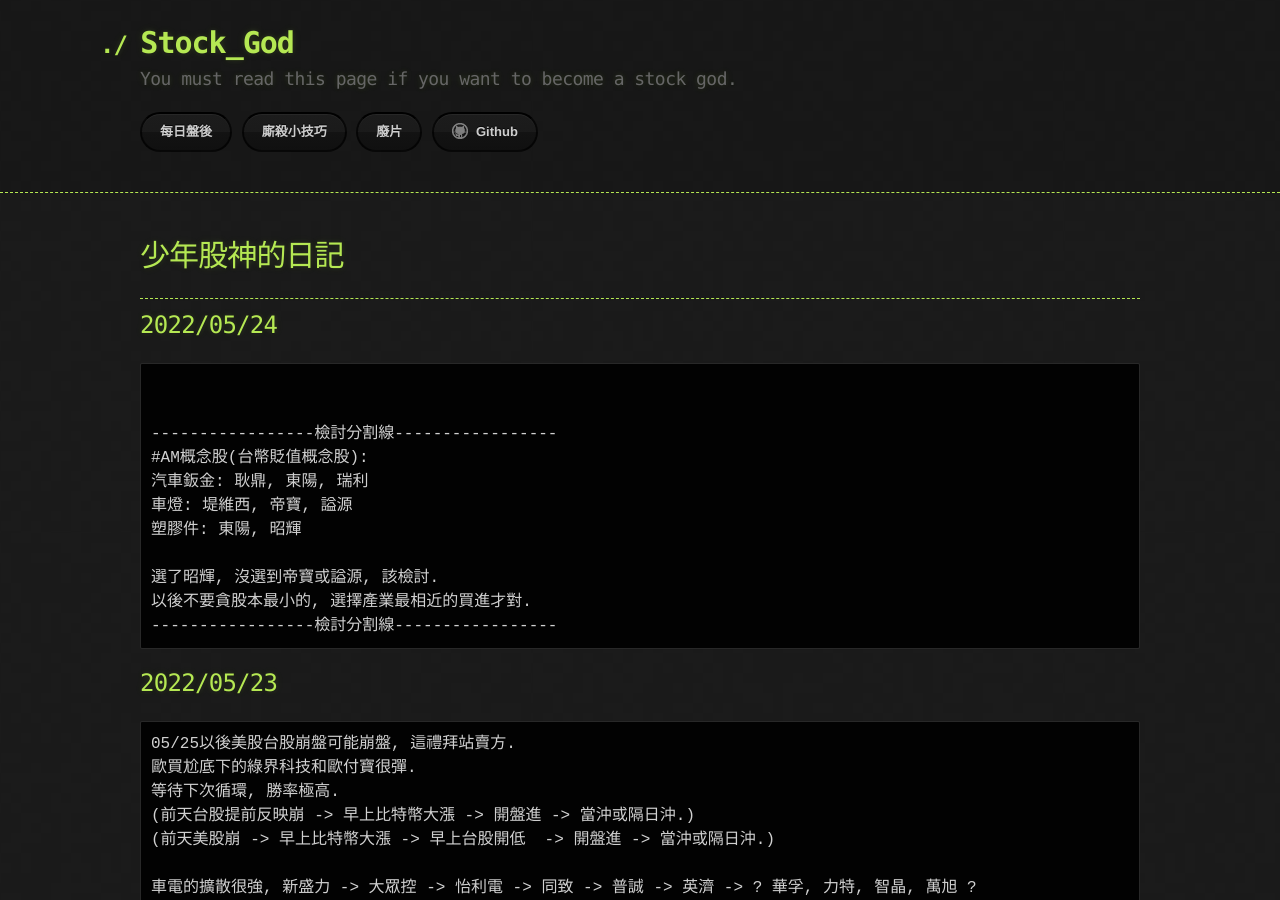
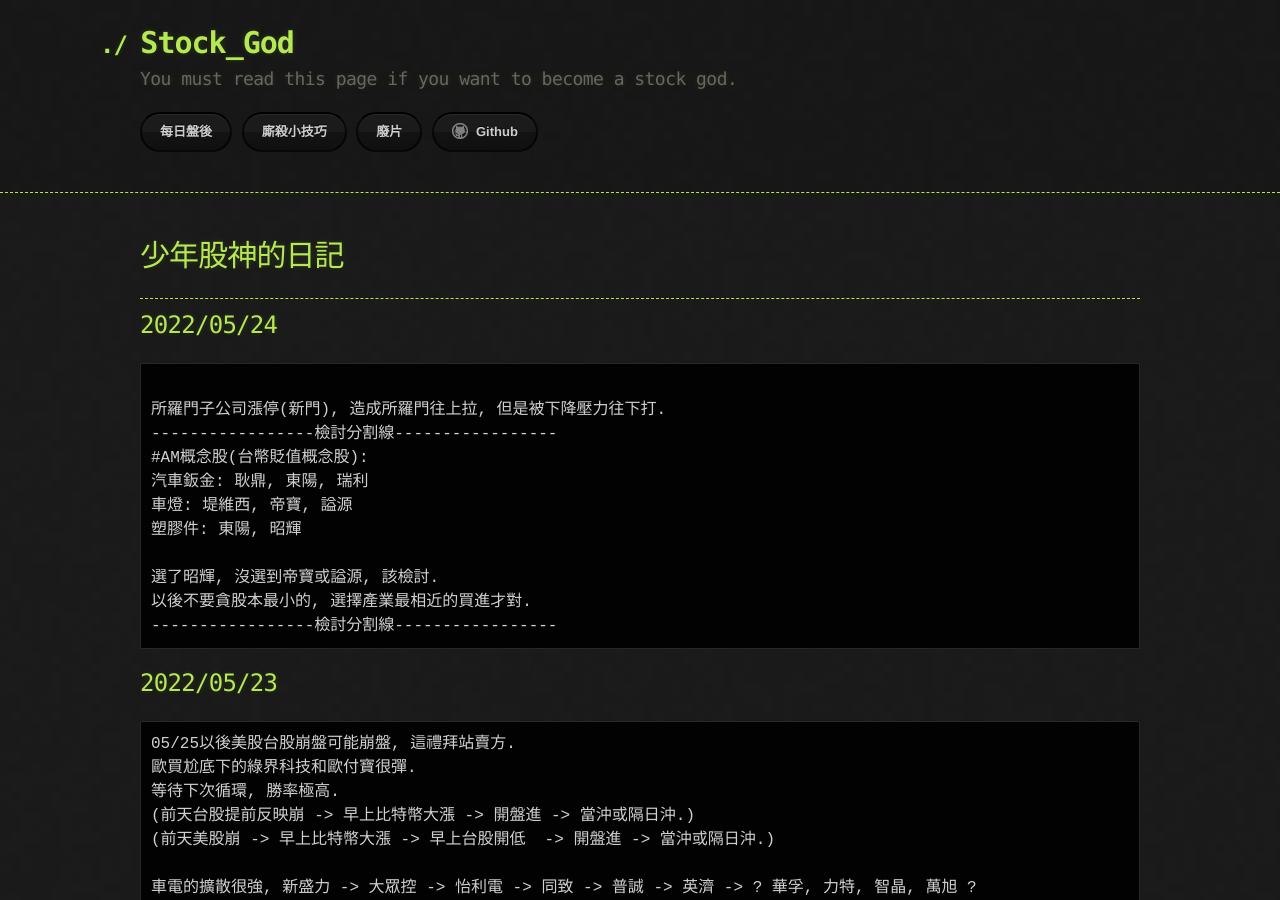
Before and after one commit to lepg5487/Stock_God, a Jekyll site: the page built from index.md, in a window 1280 px wide and 900 px high. Built offline with Jekyll 4.4.1, drawn with Linux system fonts in a browser that asks for light colours; our own code applies the rules of GitHub Pages for plain Markdown files.

Commit message:
Update index.md

````diff
--- a/index.md
+++ b/index.md
@@ -9,7 +9,7 @@ layout: testlayouts
 ## 2022/05/24
 ```
 
-
+所羅門子公司漲停(新門), 造成所羅門往上拉, 但是被下降壓力往下打.
 -----------------檢討分割線-----------------
 #AM概念股(台幣貶值概念股):
 汽車鈑金: 耿鼎, 東陽, 瑞利
````
